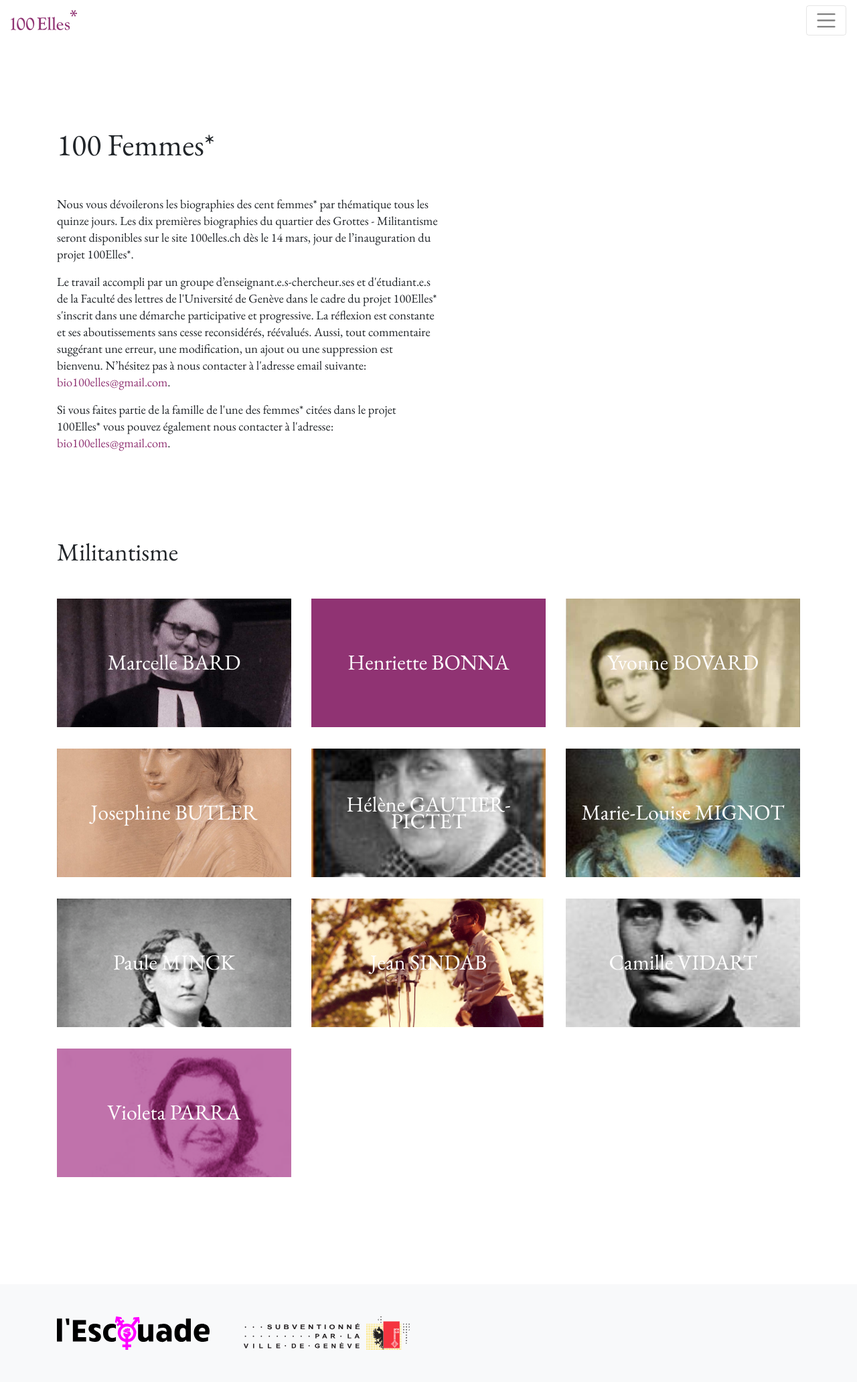
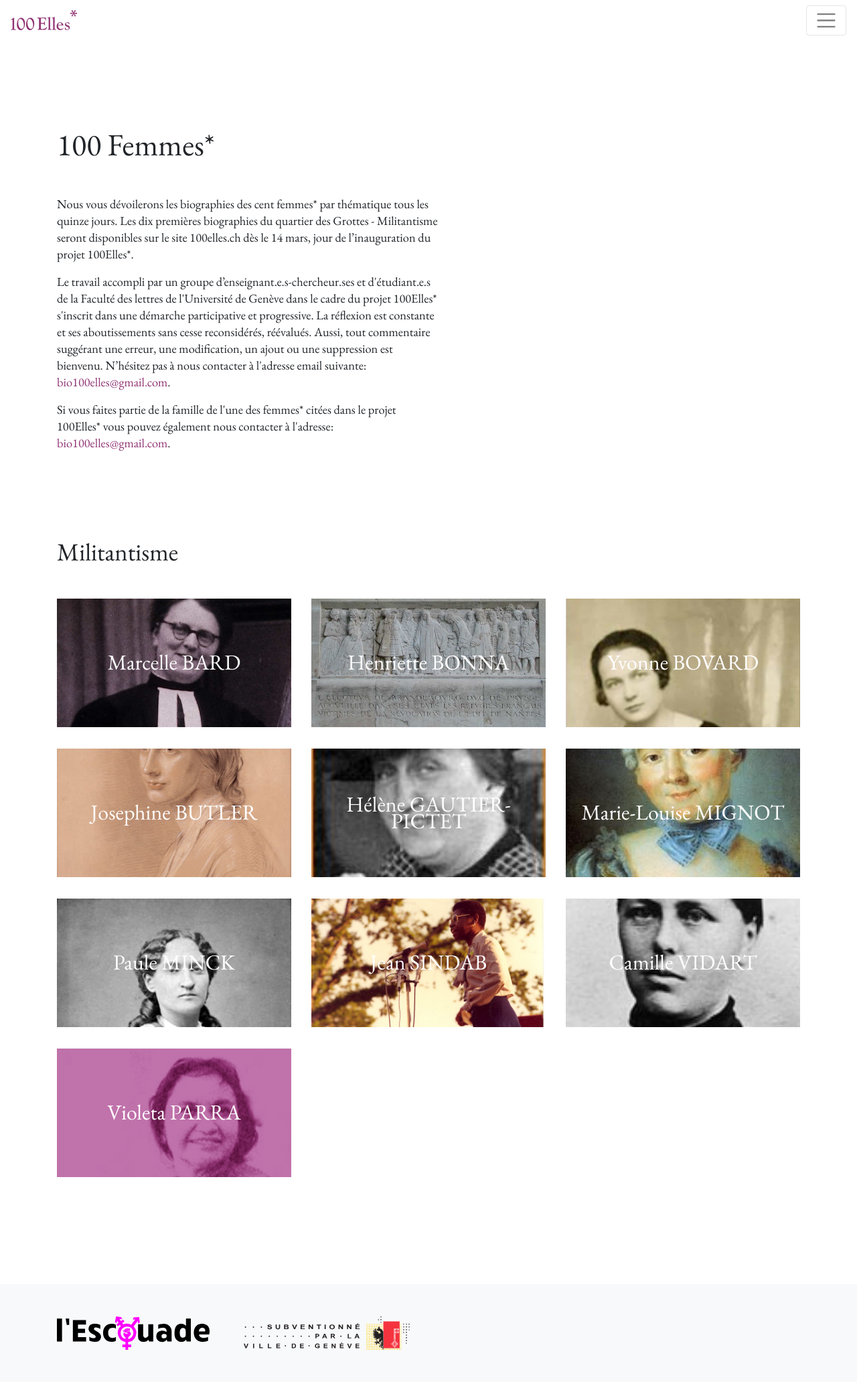
Before and after one commit to larucheio/100elles.ch, a Jekyll site: the page built from 100femmes/index.html, in a window 1280 px wide. Shown: the whole page at 67% size. Built offline with Jekyll 4.4.1, drawn with Linux system fonts in a browser that asks for light colours; nearby versions of some CDN libraries.

Commit message:
Add a picture for Henriette Bonna

```diff
--- a/100femmes/index.html
+++ b/100femmes/index.html
@@ -21,7 +21,7 @@ layout: main
       </div>
       <div class="col-12 col-md-6 col-lg-4">
         <!-- <a class="card-femme" href="./henriette-bonna/">Henriette BONNA</a> -->
-        <div class="card-femme">Henriette BONNA</div>
+        <div class="card-femme" style="background-image: url('/img/100femmes/henriette-bonna.jpg')">Henriette BONNA</div>
       </div>
       <div class="col-12 col-md-6 col-lg-4">
         <!-- <a class="card-femme" href="./yvonne-bovard/" style="background-image: url('/img/100femmes/yvonne-bovard.jpg'); background-position: center top;">Yvonne BOVARD</a> -->
```
Also changed, not shown: img/100femmes/henriette-bonna.jpg (added).
